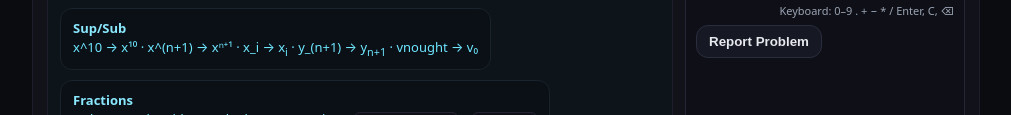
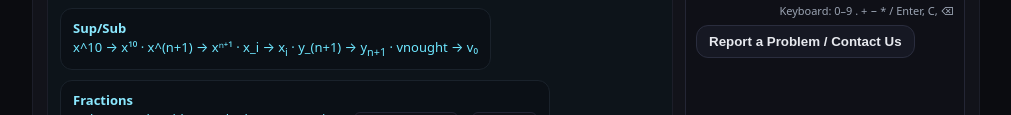
Before and after one commit to oliverc1639/mathformatter, a plain HTML site: page index.html in a window 1280 px wide. Shown: the part 766-881 px from the top of the page, without its empty margins (134-1145 px from the left). Drawn offline with Linux system fonts and the light colour scheme.

Commit message:
Update index.html

```diff
--- a/index.html
+++ b/index.html
@@ -166,7 +166,7 @@
 
           <!-- Report Problem (below calculator) -->
           <div class="reportWrap">
-            <button id="reportBtn" class="reportBtn">Report Problem</button>
+            <button id="reportBtn" class="reportBtn">Report a Problem / Contact Us</button>
             <div id="reportPanel" class="reportPanel">
               <textarea id="reportMsg" placeholder="What did you type? What happened? What did you expect?"></textarea>
               <div class="row" style="margin-top:6px">
```
